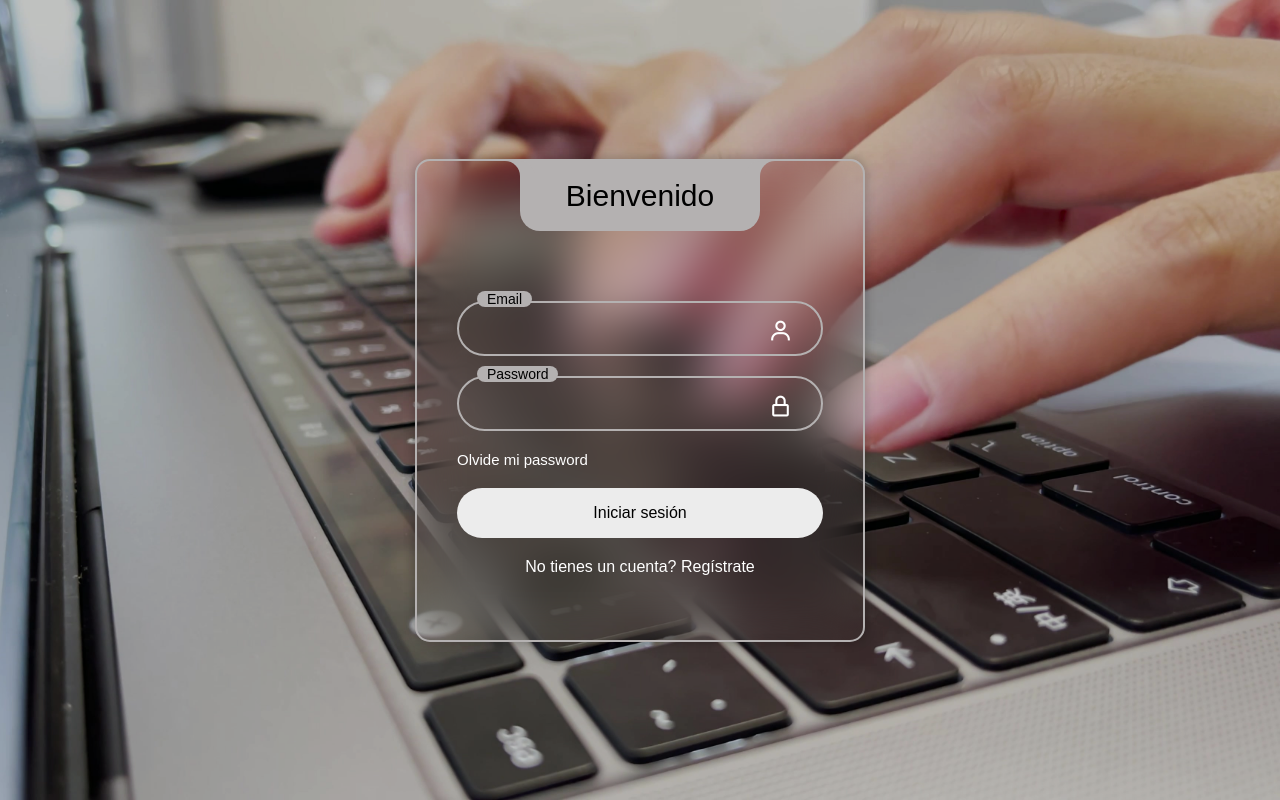
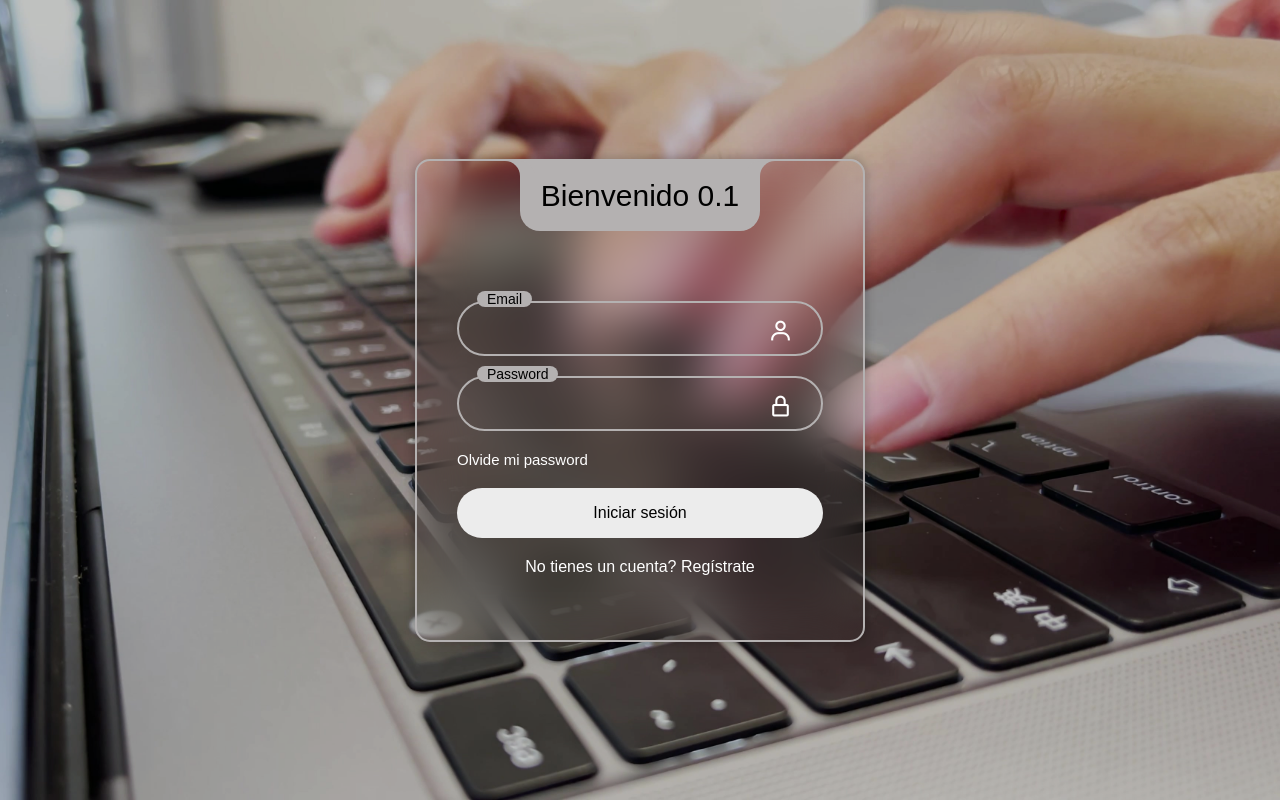
Before and after one commit to JoelQuezadaM/empresa01Front, a React (Vite) app: page / in a window 1280 px wide. Built offline with nearby package versions, Linux system fonts and the light colour scheme; no server answers.

Commit message:
cambio bienvenido

```diff
--- a/src/pages/login/Login.jsx
+++ b/src/pages/login/Login.jsx
@@ -53,7 +53,7 @@ const Login = () => {
   return (
         <>
             <div className="login-header">
-                <span>Bienvenido</span>
+                <span>Bienvenido 0.1</span>
             </div>
             <form onSubmit={handleSubmit}>
                 <div className="input_box">
```
